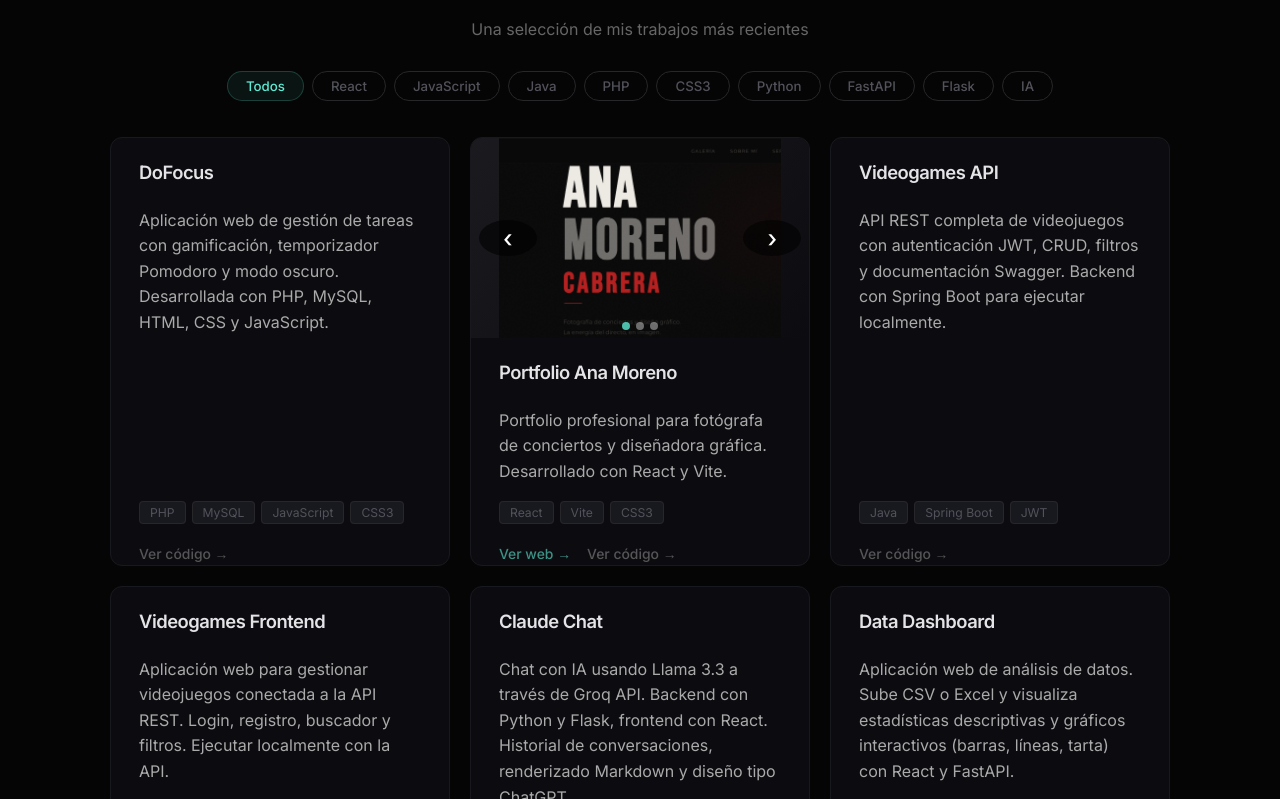
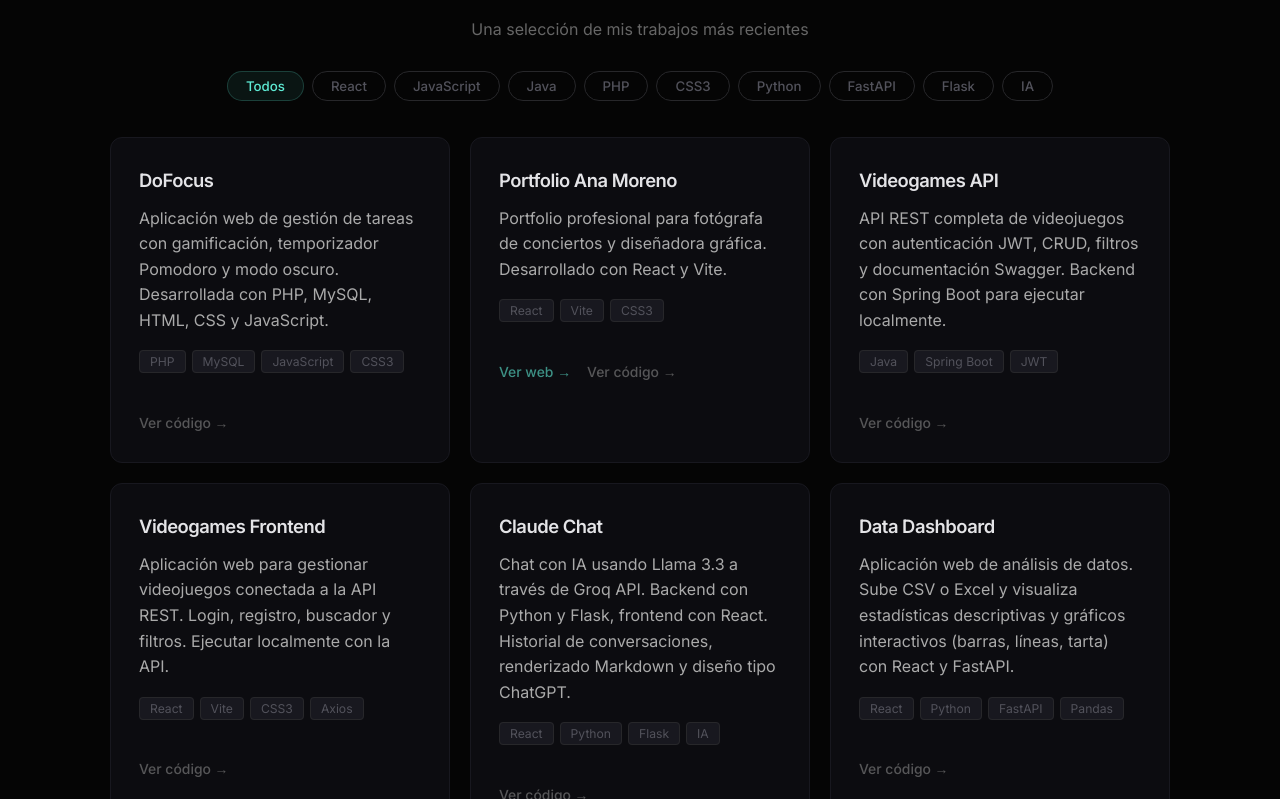
Before and after one commit to mmoreno-byte/mmorenodev, a React (Vite) app: page / in a window 1280 px wide. Shown: the part 4441-5240 px from the top of the page. Built offline with nearby package versions, Linux system fonts and the light colour scheme.

Commit message:
Remove carousel - simplify back to basic project cards

```diff
--- a/src/components/Projects.css
+++ b/src/components/Projects.css
@@ -45,133 +45,18 @@
 
 .projects-grid {
   display: grid;
-  grid-template-columns: repeat(auto-fit, minmax(300px, 1fr));
+  grid-template-columns: repeat(auto-fit, minmax(320px, 1fr));
   gap: 20px;
   margin-top: 36px;
-  auto-rows: minmax(550px, auto);
 }
 
 .project-card {
   background: #0c0c10;
-  padding: 0;
+  padding: 28px;
   border-radius: 12px;
   border: 1px solid #18181f;
   transition: all 0.3s ease;
   cursor: default;
-  overflow: hidden;
-  display: flex;
-  flex-direction: column;
-  height: 100%;
-}
-
-.project-image-wrapper {
-  width: 100%;
-  height: 200px;
-  overflow: hidden;
-  background: linear-gradient(135deg, #1a1a1f 0%, #0c0c10 100%);
-  display: flex;
-  align-items: center;
-  justify-content: center;
-  position: relative;
-  flex-shrink: 0;
-}
-
-.project-image {
-  width: 100%;
-  height: 100%;
-  object-fit: cover;
-  transition: transform 0.3s ease;
-}
-
-.project-card:hover .project-image {
-  transform: scale(1.05);
-}
-
-.carousel-btn {
-  position: absolute;
-  top: 50%;
-  transform: translateY(-50%);
-  background: rgba(0, 0, 0, 0.6);
-  color: white;
-  border: none;
-  width: 36px;
-  height: 36px;
-  border-radius: 50%;
-  cursor: pointer;
-  font-size: 1.5rem;
-  display: flex;
-  align-items: center;
-  justify-content: center;
-  transition: background 0.3s;
-  z-index: 2;
-}
-
-.carousel-btn:hover {
-  background: rgba(0, 0, 0, 0.9);
-}
-
-.carousel-btn--prev {
-  left: 8px;
-}
-
-.carousel-btn--next {
-  right: 8px;
-}
-
-.carousel-dots {
-  position: absolute;
-  bottom: 8px;
-  left: 50%;
-  transform: translateX(-50%);
-  display: flex;
-  gap: 6px;
-  z-index: 2;
-}
-
-.carousel-dots .dot {
-  width: 8px;
-  height: 8px;
-  border-radius: 50%;
-  background: rgba(255, 255, 255, 0.4);
-  border: none;
-  cursor: pointer;
-  transition: background 0.3s;
-  padding: 0;
-}
-
-.carousel-dots .dot.active {
-  background: rgba(94, 234, 212, 0.8);
-}
-
-.carousel-dots .dot:hover {
-  background: rgba(255, 255, 255, 0.7);
-}
-
-.project-card h3 {
-  padding: 20px 28px 10px 28px;
-  margin: 0;
-}
-
-.project-card > p {
-  padding: 0 28px;
-  flex-grow: 1;
-  margin: 0;
-}
-
-.project-card > div {
-  padding: 0 28px;
-}
-
-.project-card > div:last-child:not(.project-actions) {
-  margin-bottom: auto;
-}
-
-.project-actions {
-  display: flex;
-  gap: 16px;
-  flex-wrap: wrap;
-  padding: 20px 28px 28px 28px;
-  margin-top: auto;
 }
 
 .project-card:hover {
@@ -219,23 +104,21 @@
   grid-column: 1 / -1;
 }
 
-@media (max-width: 768px) {
-  .projects-grid { grid-template-columns: 1fr; }
+.project-actions {
+  display: flex;
+  gap: 16px;
+  margin-top: 20px;
+  flex-wrap: wrap;
 }
 
 .project-link--secondary {
   color: #888;
-  border-bottom-color: #444;
 }
 
 .project-link--secondary:hover {
   color: #aaa;
-  border-bottom-color: #666;
 }
 
-.project-link--disabled {
-  color: #444;
-  border-bottom: 2px solid #2a2a2a;
-  cursor: default;
-  pointer-events: none;
+@media (max-width: 768px) {
+  .projects-grid { grid-template-columns: 1fr; }
 }
--- a/src/components/Projects.jsx
+++ b/src/components/Projects.jsx
@@ -9,8 +9,7 @@ const allProjects = [
     description: "Aplicación web de gestión de tareas con gamificación, temporizador Pomodoro y modo oscuro. Desarrollada con PHP, MySQL, HTML, CSS y JavaScript.",
     tags: ["PHP", "MySQL", "JavaScript", "CSS3"],
     link: "#",
-    repo: "https://github.com/mmoreno-byte/dofocus",
-    images: null
+    repo: "https://github.com/mmoreno-byte/dofocus"
   },
   {
     id: 2,
@@ -18,8 +17,7 @@ const allProjects = [
     description: "Portfolio profesional para fotógrafa de conciertos y diseñadora gráfica. Desarrollado con React y Vite.",
     tags: ["React", "Vite", "CSS3"],
     link: "https://mmoreno-byte.github.io/ana-moreno-portfolio/",
-    repo: "https://github.com/mmoreno-byte/ana-moreno-portfolio",
-    images: ["/mmorenodev/images/anamoreno.png", "/mmorenodev/images/anamoreno2.png", "/mmorenodev/images/anamoreno3.png"]
+    repo: "https://github.com/mmoreno-byte/ana-moreno-portfolio"
   },
   {
     id: 3,
@@ -27,8 +25,7 @@ const allProjects = [
     description: "API REST completa de videojuegos con autenticación JWT, CRUD, filtros y documentación Swagger. Backend con Spring Boot para ejecutar localmente.",
     tags: ["Java", "Spring Boot", "JWT"],
     link: "#",
-    repo: "https://github.com/mmoreno-byte/videogames-api",
-    images: null
+    repo: "https://github.com/mmoreno-byte/videogames-api"
   },
   {
     id: 4,
@@ -36,8 +33,7 @@ const allProjects = [
     description: "Aplicación web para gestionar videojuegos conectada a la API REST. Login, registro, buscador y filtros. Ejecutar localmente con la API.",
     tags: ["React", "Vite", "CSS3", "Axios"],
     link: "#",
-    repo: "https://github.com/mmoreno-byte/videogames-frontend",
-    images: null
+    repo: "https://github.com/mmoreno-byte/videogames-frontend"
   },
   {
     id: 5,
@@ -45,8 +41,7 @@ const allProjects = [
     description: "Chat con IA usando Llama 3.3 a través de Groq API. Backend con Python y Flask, frontend con React. Historial de conversaciones, renderizado Markdown y diseño tipo ChatGPT.",
     tags: ["React", "Python", "Flask", "IA"],
     link: "#",
-    repo: "https://github.com/mmoreno-byte/claude-chat",
-    images: null
+    repo: "https://github.com/mmoreno-byte/claude-chat"
   },
   {
     id: 6,
@@ -54,8 +49,7 @@ const allProjects = [
     description: "Aplicación web de análisis de datos. Sube CSV o Excel y visualiza estadísticas descriptivas y gráficos interactivos (barras, líneas, tarta) con React y FastAPI.",
     tags: ["React", "Python", "FastAPI", "Pandas"],
     link: "#",
-    repo: "https://github.com/mmoreno-byte/data-dashboard",
-    images: null
+    repo: "https://github.com/mmoreno-byte/data-dashboard"
   },
   {
     id: 7,
@@ -63,75 +57,11 @@ const allProjects = [
     description: "Web de documentación técnica personal con proyectos, apuntes de prácticas profesionales y guías. Construida con VitePress y desplegada en Cloudflare.",
     tags: ["VitePress", "Cloudflare", "Markdown"],
     link: "https://mmoreno-docs.mdmorenoinfor.workers.dev/",
-    images: null
+    repo: "https://github.com/mmoreno-byte/mmoreno-docs"
   },
 ];
 
 const filters = ["Todos", "React", "JavaScript", "Java", "PHP", "CSS3", "Python", "FastAPI", "Flask", "IA"];
-
-function ProjectCard({ p }) {
-  const [imageIndex, setImageIndex] = useState(0);
-  const hasImages = p.images && p.images.length > 0;
-  const currentImage = hasImages ? p.images[imageIndex] : null;
-
-  const nextImage = () => {
-    if (hasImages) setImageIndex((imageIndex + 1) % p.images.length);
-  };
-
-  const prevImage = () => {
-    if (hasImages) setImageIndex((imageIndex - 1 + p.images.length) % p.images.length);
-  };
-
-  return (
-    <div className="project-card">
-      {currentImage && (
-        <div className="project-image-wrapper">
-          <img src={currentImage} alt={p.title} className="project-image" />
-          {hasImages && p.images.length > 1 && (
-            <>
-              <button className="carousel-btn carousel-btn--prev" onClick={prevImage} aria-label="Imagen anterior">
-                ‹
-              </button>
-              <button className="carousel-btn carousel-btn--next" onClick={nextImage} aria-label="Siguiente imagen">
-                ›
-              </button>
-              <div className="carousel-dots">
-                {p.images.map((_, idx) => (
-                  <button
-                    key={idx}
-                    className={`dot ${idx === imageIndex ? 'active' : ''}`}
-                    onClick={() => setImageIndex(idx)}
-                    aria-label={`Ir a imagen ${idx + 1}`}
-                  />
-                ))}
-              </div>
-            </>
-          )}
-        </div>
-      )}
-      <h3>{p.title}</h3>
-      <p style={{ color: '#aaa', lineHeight: '1.6' }}>{p.description}</p>
-      <div style={{ marginTop: '15px' }}>
-        {p.tags.map(tag => (
-          <span key={tag} className="tech-tag">{tag}</span>
-        ))}
-      </div>
-
-      <div className="project-actions">
-        {p.link && p.link !== '#' && (
-          <a href={p.link} target="_blank" rel="noopener noreferrer" className="project-link">
-            Ver web →
-          </a>
-        )}
-        {p.repo && (
-          <a href={p.repo} target="_blank" rel="noopener noreferrer" className="project-link project-link--secondary">
-            Ver código →
-          </a>
-        )}
-      </div>
-    </div>
-  );
-}
 
 export default function Projects() {
   const [ref, visible] = useInView(0.1);
@@ -160,7 +90,28 @@ export default function Projects() {
 
       <div className="projects-grid">
         {filtered.length > 0 ? filtered.map((p) => (
-          <ProjectCard key={p.id} p={p} />
+          <div key={p.id} className="project-card">
+            <h3>{p.title}</h3>
+            <p style={{ color: '#aaa', lineHeight: '1.6' }}>{p.description}</p>
+            <div style={{ marginTop: '15px' }}>
+              {p.tags.map(tag => (
+                <span key={tag} className="tech-tag">{tag}</span>
+              ))}
+            </div>
+
+            <div className="project-actions">
+              {p.link && p.link !== '#' && (
+                <a href={p.link} target="_blank" rel="noopener noreferrer" className="project-link">
+                  Ver web →
+                </a>
+              )}
+              {p.repo && (
+                <a href={p.repo} target="_blank" rel="noopener noreferrer" className="project-link project-link--secondary">
+                  Ver código →
+                </a>
+              )}
+            </div>
+          </div>
         )) : (
           <p className="no-results">No hay proyectos con esa tecnología aún. ¡Pronto! 🚀</p>
         )}
```
